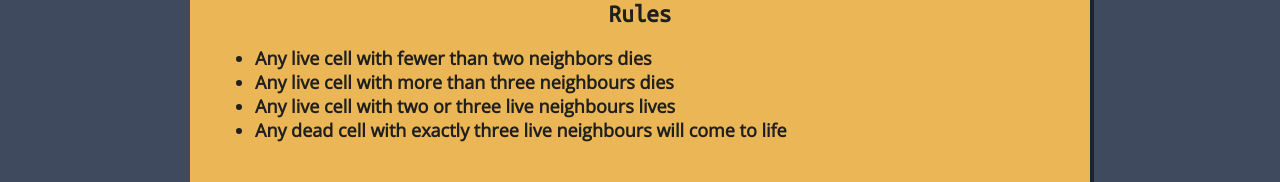
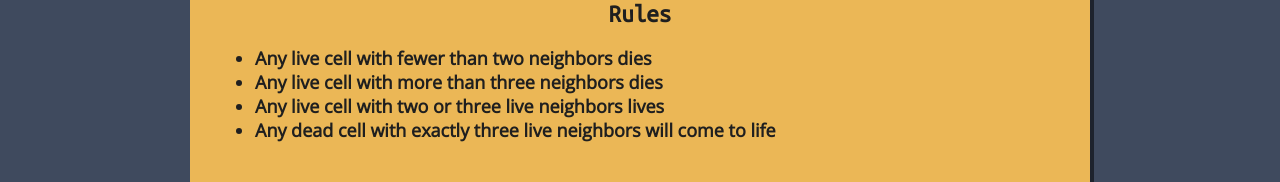
Before and after one commit to drew-ross/game-of-life, a React (Create React App) app: page / in a window 1280 px wide. Shown: the part 864-1046 px from the top of the page. Built offline with nearby package versions, Linux system fonts and the light colour scheme.

Commit message:
Fix spelling errors

```diff
--- a/src/components/About.jsx
+++ b/src/components/About.jsx
@@ -7,9 +7,9 @@ const About = () => {
       <h2>Rules</h2>
       <ul>
         <li>Any live cell with fewer than two neighbors dies</li>
-        <li>Any live cell with more than three neighbours dies</li>
-        <li>Any live cell with two or three live neighbours lives</li>
-        <li>Any dead cell with exactly three live neighbours will come to life</li>
+        <li>Any live cell with more than three neighbors dies</li>
+        <li>Any live cell with two or three live neighbors lives</li>
+        <li>Any dead cell with exactly three live neighbors will come to life</li>
       </ul>
       <h2>About the game</h2>
       <p>This is a zero-player "game" invented by late mathematician John H. Conway.
```
